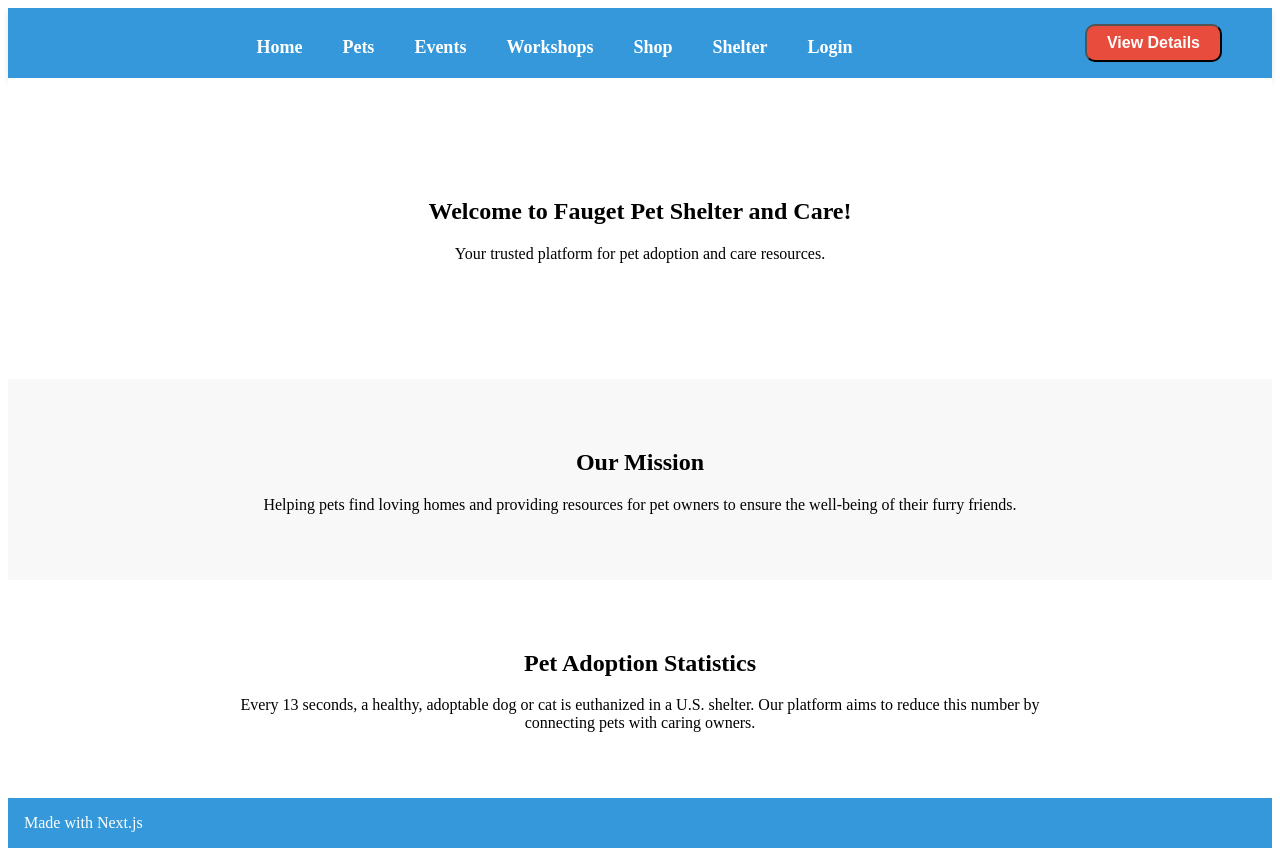
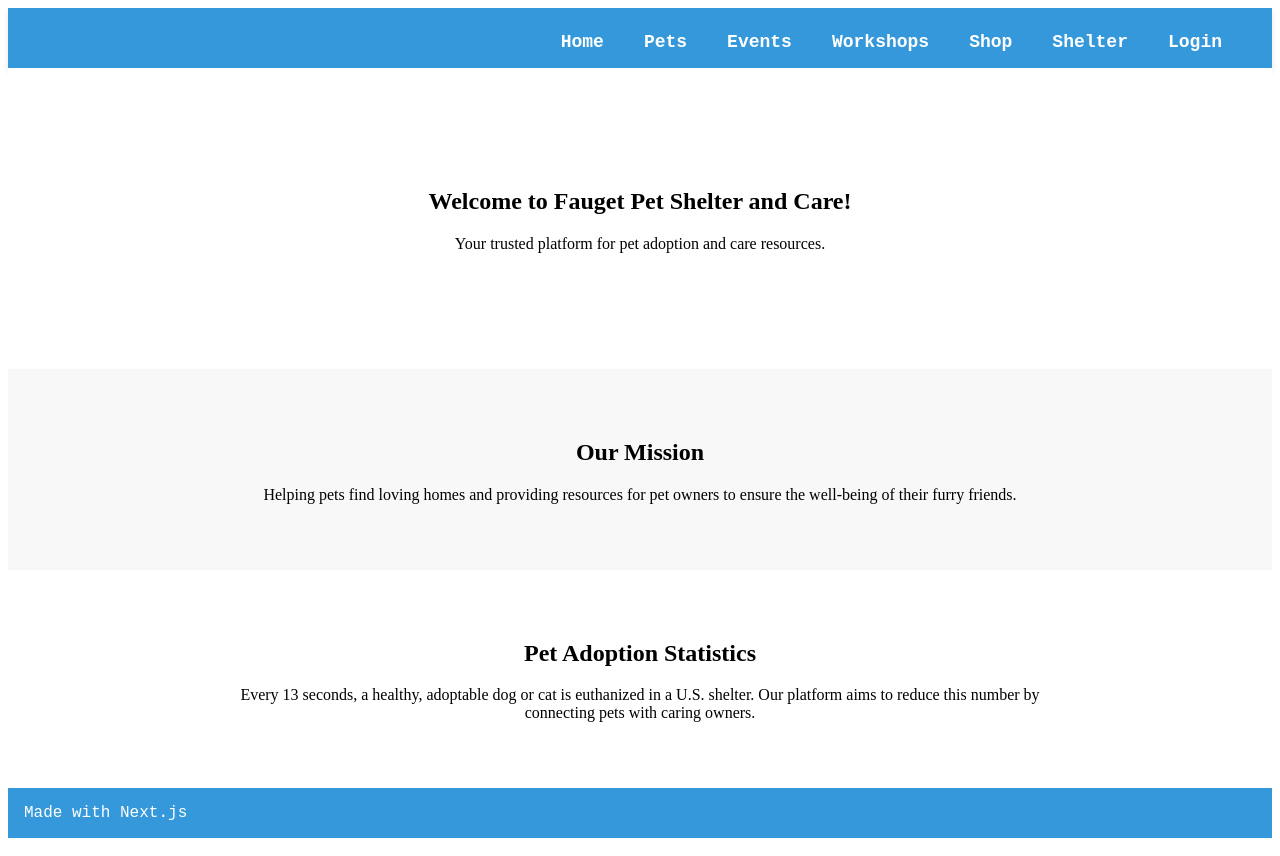
Before and after one commit to jingwei55/nextjs-blog, a Next.js app: page / in a window 1280 px wide. Built offline with nearby package versions, Linux system fonts and the light colour scheme.

Commit message:
implement toggle login/logout and view details

```diff
--- a/components/Login.js
+++ b/components/Login.js
@@ -3,6 +3,7 @@ import { useState } from "react";
 import Link from "next/link";
 import { useRouter } from "next/router";
 import axios from "axios";
+import { useAuth } from "../context/AuthContext"; // Import the useAuth hook
 import styles from "../styles/Auth.module.css"; // Import the CSS module
 
 const Login = () => {
@@ -12,6 +13,7 @@ const Login = () => {
     role: "",
   });
   const [err, setError] = useState(null);
+  const { login } = useAuth(); // Use the useAuth hook
 
   const router = useRouter();
 
@@ -35,6 +37,9 @@ const Login = () => {
         password: inputs.password,
         role: inputs.role,
       });
+
+      // Perform the login action using the login function from useAuth
+      login();
 
       // Check if the login was successful
       if (response.status === 200) {
--- a/components/Navbar.js
+++ b/components/Navbar.js
@@ -1,20 +1,16 @@
 // // components/Navbar.js
 // import { useState } from "react";
 // import Link from "next/link";
-// import { useSession, signOut } from "next-auth/react";
-// import styles from "../styles/Navbar.module.css"; // Import the CSS module
+// import { useAuth } from "../context/AuthContext";
+// import styles from "../styles/Navbar.module.css";
 
 // const Navbar = () => {
 //   const [viewDetailsOpen, setViewDetailsOpen] = useState(false);
-//   const { data: session } = useSession(); // Use the useSession hook to get the user's session
 
 //   const toggleViewDetails = () => {
 //     setViewDetailsOpen(!viewDetailsOpen);
 //   };
-
-//   const handleLogout = async () => {
-//     await signOut(); // Use the signOut function from NextAuth.js to log out
-//   };
+//   const { isAuthenticated } = useAuth();
 
 //   return (
 //     <nav className={styles.navbar}>
@@ -28,43 +24,35 @@
 //         <Link href="/workshops">Workshops</Link>
 //         <Link href="/shop">Shop</Link>
 //         <Link href="/shelter">Shelter</Link>
-
-//         {/* Conditionally render the login/logout button based on the user's session */}
-//         {!session ? (
-//           <Link href="/login">Login</Link>
-//         ) : (
-//           <button onClick={handleLogout}>Logout</button>
-//         )}
-
-//         {session && (
-//           <div
-//             className={`${styles.viewDetails} ${
-//               viewDetailsOpen && styles.active
-//             }`}
-//             onClick={toggleViewDetails}
-//           >
-//             <button className={styles.viewDetailsButton}>View Details</button>
-//             {viewDetailsOpen && (
-//               <div className={styles.viewDetailsOptions}>
-//                 <Link href="/cart">View Shopping Cart</Link>
-//                 <Link href="/surrenderpet">Surrender a Pet</Link>
-//               </div>
-//             )}
+//         <Link href="/login">Login</Link> {/* Link to your login page */}
+//       </div>
+//       <div
+//         className={`${styles.viewDetails} ${viewDetailsOpen && styles.active}`}
+//         onClick={toggleViewDetails}
+//       >
+//         <button className={styles.viewDetailsButton}>View Details</button>
+//         {viewDetailsOpen && (
+//           <div className={styles.viewDetailsOptions}>
+//             <Link href="/cart">View Shopping Cart</Link>
+//             <Link href="/surrenderpet">Surrender a Pet</Link>
 //           </div>
 //         )}
 //       </div>
 //     </nav>
 //   );
 // };
+
 // export default Navbar;
 
 // components/Navbar.js
 import { useState } from "react";
 import Link from "next/link";
+import { useAuth } from "../context/AuthContext";
 import styles from "../styles/Navbar.module.css";
 
 const Navbar = () => {
   const [viewDetailsOpen, setViewDetailsOpen] = useState(false);
+  const { isLoggedIn, logout } = useAuth();
 
   const toggleViewDetails = () => {
     setViewDetailsOpen(!viewDetailsOpen);
@@ -82,10 +70,18 @@ const Navbar = () => {
         <Link href="/workshops">Workshops</Link>
         <Link href="/shop">Shop</Link>
         <Link href="/shelter">Shelter</Link>
-        <Link href="/login">Login</Link> {/* Link to your login page */}
-      </div>
+        {isLoggedIn ? (
+          <button className={styles.logout} onClick={logout}>
+            Logout
+          </button>
+        ) : (
+          <Link href="/login">Login</Link>
+        )}
+        {isLoggedIn && (
           <div
-        className={`${styles.viewDetails} ${viewDetailsOpen && styles.active}`}
+            className={`${styles.viewDetails} ${
+              viewDetailsOpen && styles.active
+            }`}
             onClick={toggleViewDetails}
           >
             <button className={styles.viewDetailsButton}>View Details</button>
@@ -96,6 +92,8 @@ const Navbar = () => {
               </div>
             )}
           </div>
+        )}
+      </div>
     </nav>
   );
 };
--- /dev/null
+++ b/context/AuthContext.js
@@ -0,0 +1,26 @@
+// context/AuthContext.js
+import { createContext, useContext, useState } from "react";
+
+const AuthContext = createContext();
+
+export const AuthProvider = ({ children }) => {
+  const [isLoggedIn, setIsLoggedIn] = useState(false);
+
+  const login = () => {
+    setIsLoggedIn(true);
+  };
+
+  const logout = () => {
+    setIsLoggedIn(false);
+  };
+
+  return (
+    <AuthContext.Provider value={{ isLoggedIn, login, logout }}>
+      {children}
+    </AuthContext.Provider>
+  );
+};
+
+export const useAuth = () => {
+  return useContext(AuthContext);
+};
--- /dev/null
+++ b/pages/_app.js
@@ -0,0 +1,12 @@
+// pages/_app.js
+import { AuthProvider } from "../context/AuthContext";
+
+function MyApp({ Component, pageProps }) {
+  return (
+    <AuthProvider>
+      <Component {...pageProps} />
+    </AuthProvider>
+  );
+}
+
+export default MyApp;
--- a/styles/Footer.module.css
+++ b/styles/Footer.module.css
@@ -6,4 +6,5 @@
     display: flex;
     justify-content: space-between;
     align-items: center;
+    font-family: 'Courier New', Courier, monospace;
   }
--- a/styles/Navbar.module.css
+++ b/styles/Navbar.module.css
@@ -8,6 +8,8 @@
   justify-content: space-between;
   align-items: center;
   box-shadow: 0 4px 6px rgba(0, 0, 0, 0.1);
+  font-family: 'Courier New', Courier, monospace; /* Replace 'Your Chosen Font' with your preferred font-family */
+  font-size: 16px; /* Adjust the font size as needed */
 }
 
 .logo img {
@@ -33,9 +35,28 @@
   color: #ecf0f1;
 }
 
+.navLinks button {
+  background-color: transparent;
+  border: none;
+  color: #fff;
+  font-weight: bold;
+  font-size: 18px;
+  cursor: pointer;
+  transition: color 0.3s ease-in-out;
+  padding-left: 20px;
+}
+
+.navLinks button:hover {
+  color: #ecf0f1;
+}
+
+.logout {
+  font-family: 'Courier New', Courier, monospace;
+}
+
 .viewDetails {
   position: relative;
-  padding-left: 20px;
+  /* padding-left: 200px; */
 }
 
 .viewDetailsButton {
@@ -50,11 +71,12 @@
   transition: background-color 0.3s ease-in-out;
   font-weight: bold;
   font-size: 16px;
+  font-family: 'Courier New', Courier, monospace;
 }
 
-.viewDetailsButton:hover {
-  background-color: #c0392b; /* Hover color for the "View Details" button */
-}
+/* .viewDetailsButton:hover { */
+  /* background-color: #c0392b; Hover color for the "View Details" button */
+/* } */
 
 .viewDetailsOptions {
   position: absolute;
@@ -64,8 +86,7 @@
   padding: 10px;
   display: flex;
   flex-direction: column;
-  gap: 10px;
-  width: 150px;
+  width: 200px;
   border-radius: 10px;
   box-shadow: 0 2px 4px rgba(0, 0, 0, 0.1);
   display: none;
```
Lines whose indentation alone changed are shown as unchanged.
